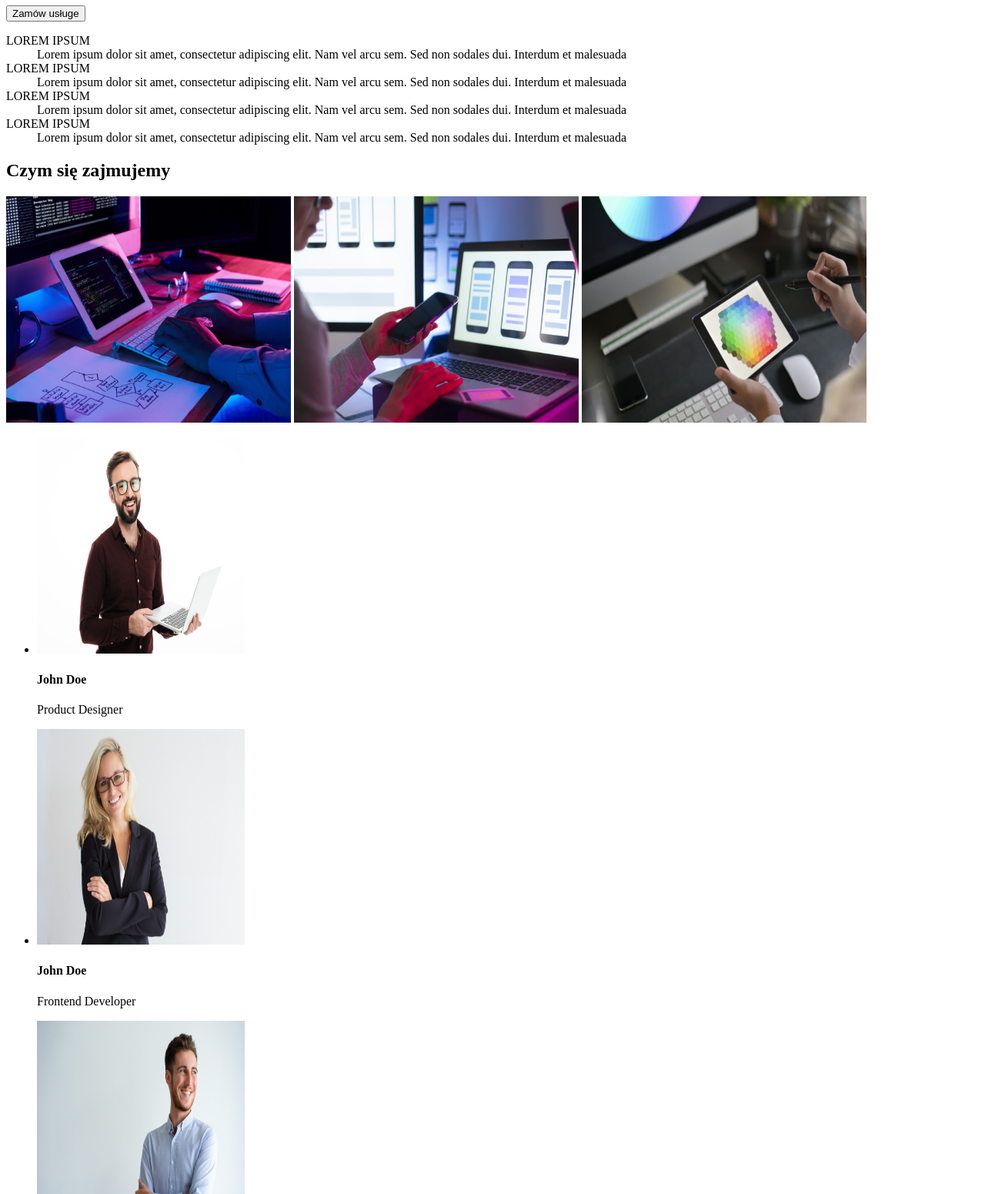
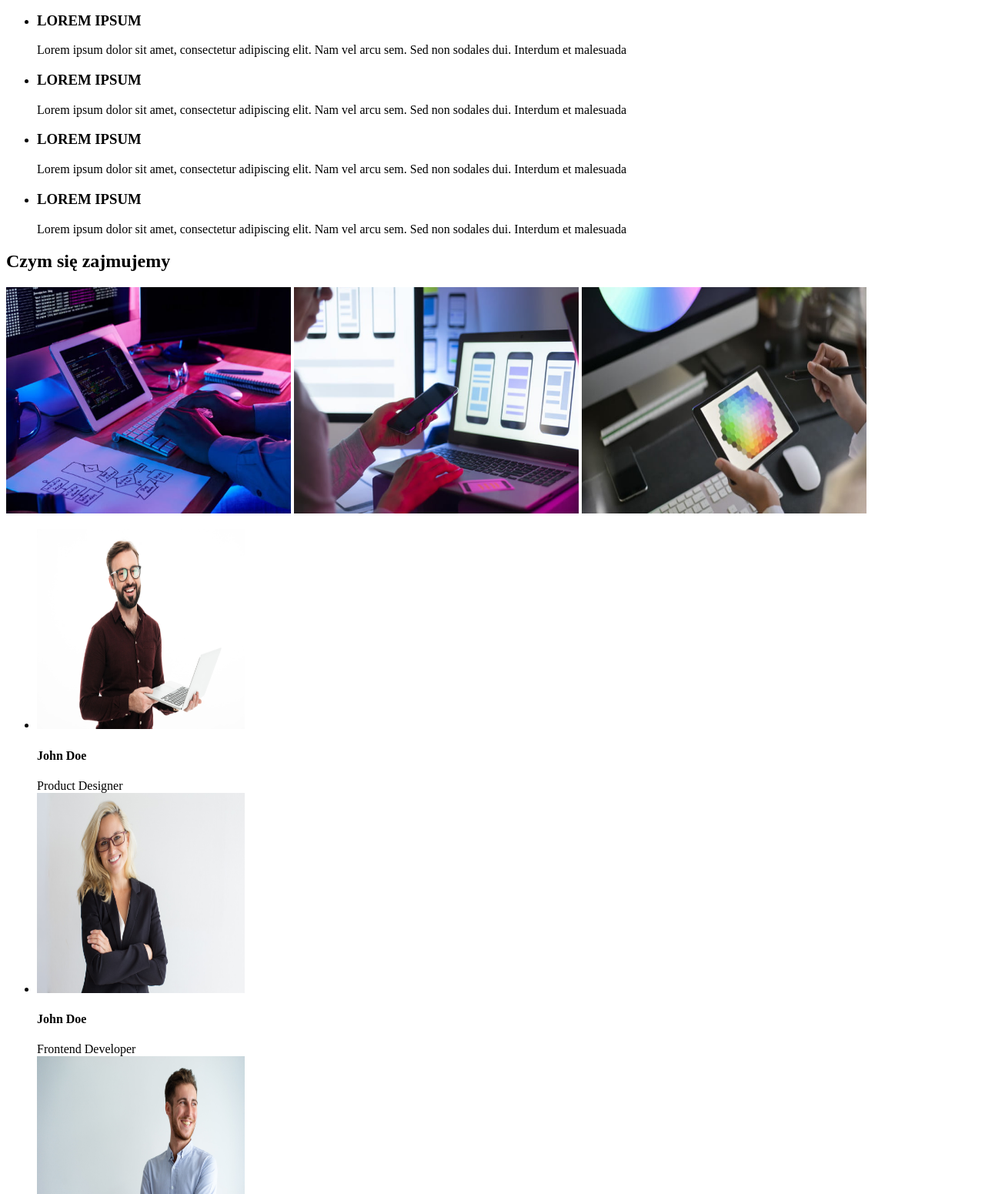
Before and after one commit to DaveDejw/goit-markup-hw-01, a plain HTML site: page index.html in a window 1280 px wide. Shown: the part 221-1772 px from the top of the page at 77% size. Drawn offline with Linux system fonts and the light colour scheme.

Commit message:
correcting work
correcting work after follow up with mentor

```diff
--- a/index.html
+++ b/index.html
@@ -11,7 +11,7 @@
   </head>
   <body>
     <header>
-      <a href="#"><span>Web</span>Studio</a>
+      <a href="#">Web<span>Studio</span></a>
       <nav>
         <ul>
           <li><a href="#">Agencja</a></li>
@@ -19,43 +19,60 @@
           <li><a href="#">Kontakt</a></li>
         </ul>
       </nav>
-      <ul>
-        <li><a href="mailto:info@devstudio.com">info@devstudio.com</a></li>
-        <li><a href="tel:+48111111111">+48 111 111 111</a></li>
-      </ul>
+      <div>
+        <a href="mailto:info@devstudio.com">info@devstudio.com</a>
+        <a href="tel:+48111111111">+48 111 111 111</a>
+      </div>
+    </header>
+    <main>
+      <!--Tytuł-->
+      <section>
         <h1>EFEKTYWNE ROZWIĄZANIA DLA WASZEGO BIZNESU</h1>
         <button type="button">Zamów usługe</button>
-    </header>
-    <main>
+      </section>
       <!--Nasze atuty-->
-      <div>
-        <dl>
-          <dt>LOREM IPSUM</dt>
-          <dd>
+      <section>
+        <ul>
+          <li>
+            <article>
+              <h3>LOREM IPSUM</h3>
+              <p>
                 Lorem ipsum dolor sit amet, consectetur adipiscing elit. Nam vel
                 arcu sem. Sed non sodales dui. Interdum et malesuada
-          </dd>
-
-          <dt>LOREM IPSUM</dt>
-          <dd>
+              </p>
+            </article>
+          </li>
+          <li>
+            <article>
+              <h3>LOREM IPSUM</h3>
+              <p>
                 Lorem ipsum dolor sit amet, consectetur adipiscing elit. Nam vel
                 arcu sem. Sed non sodales dui. Interdum et malesuada
-          </dd>
-
-          <dt>LOREM IPSUM</dt>
-          <dd>
+              </p>
+            </article>
+          </li>
+          <li>
+            <article>
+              <h3>LOREM IPSUM</h3>
+              <p>
                 Lorem ipsum dolor sit amet, consectetur adipiscing elit. Nam vel
                 arcu sem. Sed non sodales dui. Interdum et malesuada
-          </dd>
-
-          <dt>LOREM IPSUM</dt>
-          <dd>
+              </p>
+            </article>
+          </li>
+          <li>
+            <article>
+              <h3>LOREM IPSUM</h3>
+              <p>
                 Lorem ipsum dolor sit amet, consectetur adipiscing elit. Nam vel
                 arcu sem. Sed non sodales dui. Interdum et malesuada
-          </dd>
-        </dl>
-      </div>
+              </p>
+            </article>
+          </li>
+        </ul>
+      </section>
       <!--Czym się zajmujemy-->
+      <section>
         <div>
           <h2>Czym się zajmujemy</h2>
           <img
@@ -77,59 +94,68 @@
             height="294"
           />
         </div>
+      </section>
       <!--Nasz zespół-->
-      <div>
+      <section>
         <ul>
           <li>
             <img
               src="images\productdesigner.jpg"
               alt="zdjęcie John Doe"
               width="270"
-              height="280"
+              height="260"
             />
+            <div>
               <h4>John Doe</h4>
-            <p>Product Designer</p>
+              <span>Product Designer</span>
+            </div>
           </li>
           <li>
             <img
               src="images\frontenddeveloper.jpg"
               alt="zdjęcie John Doe"
               width="270"
-              height="280"
+              height="260"
             />
+            <div>
               <h4>John Doe</h4>
-            <p>Frontend Developer</p>
+              <span>Frontend Developer</span>
+            </div>
           </li>
           <li>
             <img
               src="images/marketing.jpg"
               alt="zdjęcie John Doe"
               width="270"
-              height="280"
+              height="260"
             />
+            <div>
               <h4>John Doe</h4>
-            <p>Marketing</p>
+              <span>Marketing</span>
+            </div>
           </li>
           <li>
             <img
               src="images\uidesigner.jpg"
               alt="zdjęcie John Doe"
               width="270"
-              height="280"
+              height="260"
             />
+            <div>
               <h4>John Doe</h4>
-            <p>UI Designer</p>
+              <span>UI Designer</span>
+            </div>
           </li>
         </ul>
-      </div>
+      </section>
     </main>
     <footer>
-      <a href="#"><span>Web</span>Studio</a>
+      <a href="#">Web<span>Studio</span></a>
       <address>
         <a href="https://goo.gl/maps/aT87wqd7mdmXVQNg7">
           m. Warszawa, Aleje Jerozolimskie 21</a
-        ><br />
-        <a href="mailto:info@devstudio.com">info@devstudio.com</a><br />
+        >
+        <a href="mailto:info@devstudio.com">info@devstudio.com</a>
         <a href="tel:+48111111111">+48 111 111 111</a>
       </address>
     </footer>
```
Lines whose indentation alone changed are shown as unchanged.
